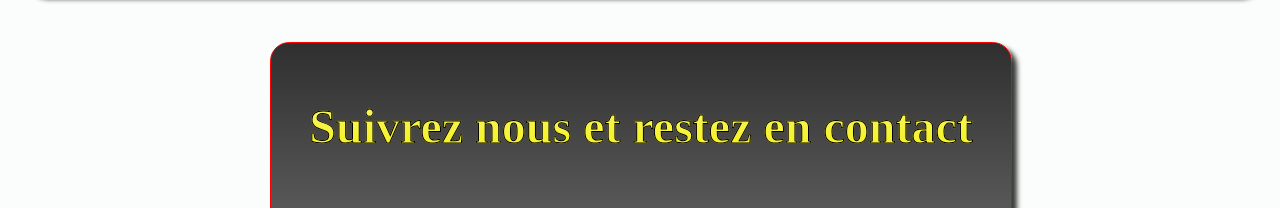
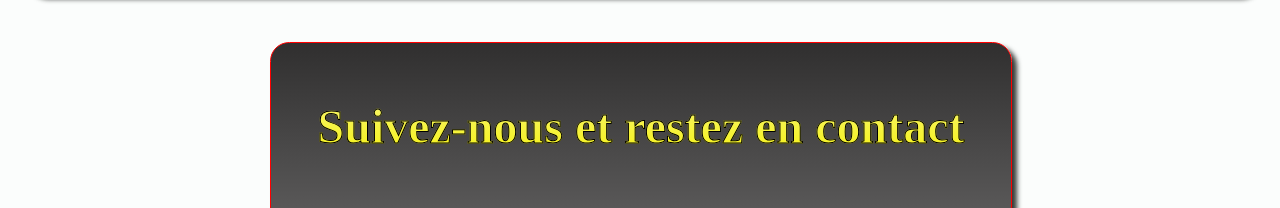
Before and after one commit to herve09/coeursdefemmes, a plain HTML site: page index.html in a window 1280 px wide. Shown: the part 1235-1443 px from the top of the page. Drawn offline with Linux system fonts and the light colour scheme.

Commit message:
correction orthographe

```diff
--- a/index.html
+++ b/index.html
@@ -58,7 +58,7 @@
 
                         <a class="lien_contact" title="contact"
                             href="https://melissaloubet-photographie.fr/contactez-moi/">
-                            <p class="titre_generique font_vert">Suivrez nous et restez en contact</p>
+                            <p class="titre_generique font_vert">Suivez-nous et restez en contact</p>
                         </a>
 <div class="reseau">
          <a href="https://www.instagram.com/melissaloubetphotographe/"> <img class="instagram style_hover" src="instagram.png" alt="logo instagram"></a>
```
